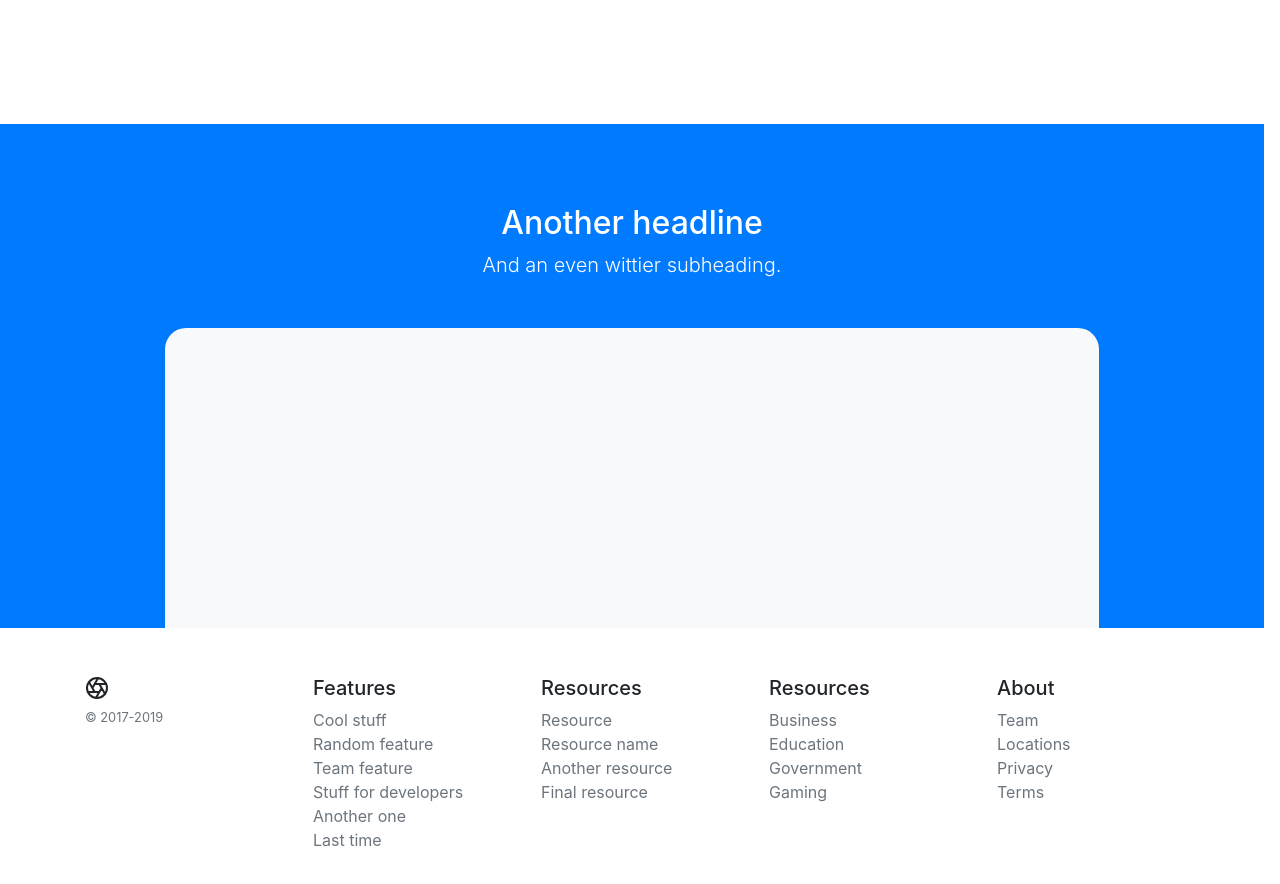
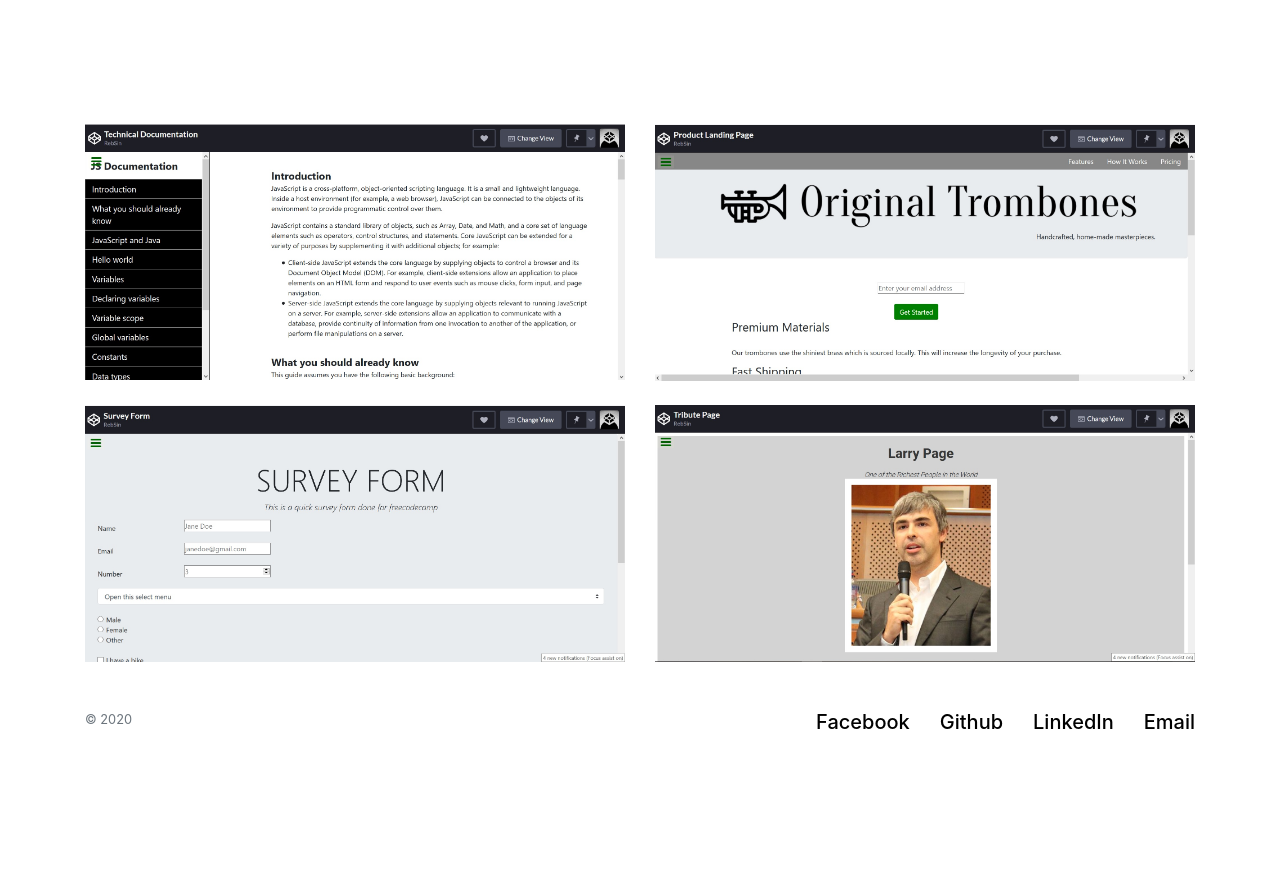
Before and after one commit to RebSin/personal-portfoliopage, a plain HTML site: page index.html in a window 1280 px wide. Shown: the part 740-1624 px from the top of the page. After the commit the page ends 1534 px from the top, so only its background shows below. Drawn offline with nearby package versions, Linux system fonts and the light colour scheme.

Commit message:
Added in links and finished minor styling

```diff
--- a/index.html
+++ b/index.html
@@ -27,40 +27,44 @@
 
 
 <section id ="projects">
-
+  <div class="container">
+    <div class="row">
+      <div class="col">
         <div class="project-tile">
-<a href ="">
-
-<!-- <div class="d-md-flex flex-md-equal w-100 my-md-3 pl-md-3"> -->
-  <div class="bg-primary mr-md-3 pt-3 px-3 pt-md-5 px-md-5 text-center text-white overflow-hidden">
-  <div class="my-3 py-3">
-    <h2 class="display-5">Another headline</h2>
-    <p class="lead">And an even wittier subheading.</p>
-  </div>
-  <div class="bg-light shadow-sm mx-auto" style="width: 80%; height: 300px; border-radius: 21px 21px 0 0;"></div>
-  </div>
-  <!-- </div> -->
-
-
-
-
-
-
+        <a href ="https://codepen.io/rebsin/full/eYpRzoa">
+        <img class="img-fluid" src= "images/technicalDoc.jpg" alt="technical documentation pages">
         </a>
         </div>
 
+      </div>
+      <div class="col">
         <div class="project-tile">
-<a href =""> </a>
+        <a href ="https://codepen.io/rebsin/full/zYvZLGQ">
+        <img class="img-fluid" src= "images/productLand.jpg" alt="product landing page">
+        </a>
+        </div>
+      </div>
+    </div>
+    <br>
+      <div class="row">
+        <div class="col">
+          <div class="project-tile">
+          <a href ="https://codepen.io/rebsin/full/OJypvyx">
+          <img class="img-fluid" src= "images/surveyForm.jpg" alt="survey form">
+          </a>
           </div>
 
+        </div>
+        <div class="col">
           <div class="project-tile">
-<a href =""> </a>
+          <a href ="https://codepen.io/rebsin/full/abvJEjE">
+          <img class="img-fluid" src= "images/tributePage.jpg" alt="tribute page">
+          </a>
+          </div>
         </div>
 
-<div class="project-tile">
-<a href =""> </a>
   </div>
-
+</div>
 </section>
 
 <footer>
@@ -74,50 +78,35 @@
 
 
 
-<footer class="container py-5">
+<footer id= "footer" class="container py-5">
 <div class="row">
 <div class="col-12 col-md">
-  <svg xmlns="http://www.w3.org/2000/svg" width="24" height="24" fill="none" stroke="currentColor" stroke-linecap="round" stroke-linejoin="round" stroke-width="2" class="d-block mb-2" role="img" viewBox="0 0 24 24" focusable="false"><title>Product</title><circle cx="12" cy="12" r="10"/><path d="M14.31 8l5.74 9.94M9.69 8h11.48M7.38 12l5.74-9.94M9.69 16L3.95 6.06M14.31 16H2.83m13.79-4l-5.74 9.94"/></svg>
-  <small class="d-block mb-3 text-muted">&copy; 2017-2019</small>
+  <small class="d-block mb-3 text-muted">&copy; 2020</small>
 </div>
+
+<a href ="https://www.facebook.com/" target="_blank"style="color:black !important;">
 <div class="col-6 col-md">
-  <h5>Features</h5>
-  <ul class="list-unstyled text-small">
-    <li><a class="text-muted" href="#">Cool stuff</a></li>
-    <li><a class="text-muted" href="#">Random feature</a></li>
-    <li><a class="text-muted" href="#">Team feature</a></li>
-    <li><a class="text-muted" href="#">Stuff for developers</a></li>
-    <li><a class="text-muted" href="#">Another one</a></li>
-    <li><a class="text-muted" href="#">Last time</a></li>
-  </ul>
+  <h5>Facebook</h5>
 </div>
+</a>
+
+<a href ="https://github.com/" target="_blank" style="color:black !important;">
 <div class="col-6 col-md">
-  <h5>Resources</h5>
-  <ul class="list-unstyled text-small">
-    <li><a class="text-muted" href="#">Resource</a></li>
-    <li><a class="text-muted" href="#">Resource name</a></li>
-    <li><a class="text-muted" href="#">Another resource</a></li>
-    <li><a class="text-muted" href="#">Final resource</a></li>
-  </ul>
+  <h5>Github</h5>
 </div>
+</a>
+
+<a href ="https://www.linkedin.com/feed/" target="_blank" style="color:black !important;">
 <div class="col-6 col-md">
-  <h5>Resources</h5>
-  <ul class="list-unstyled text-small">
-    <li><a class="text-muted" href="#">Business</a></li>
-    <li><a class="text-muted" href="#">Education</a></li>
-    <li><a class="text-muted" href="#">Government</a></li>
-    <li><a class="text-muted" href="#">Gaming</a></li>
-  </ul>
+  <h5>LinkedIn</h5>
 </div>
+</a>
+
+<a href ="https://mail.google.com/mail/u/0/" target="_blank" style="color:black !important;">
 <div class="col-6 col-md">
-  <h5>About</h5>
-  <ul class="list-unstyled text-small">
-    <li><a class="text-muted" href="#">Team</a></li>
-    <li><a class="text-muted" href="#">Locations</a></li>
-    <li><a class="text-muted" href="#">Privacy</a></li>
-    <li><a class="text-muted" href="#">Terms</a></li>
-  </ul>
+  <h5>Email</h5>
 </div>
+</a>
 </div>
 </footer>
 <script src="https://code.jquery.com/jquery-3.4.1.slim.min.js" integrity="sha384-J6qa4849blE2+poT4WnyKhv5vZF5SrPo0iEjwBvKU7imGFAV0wwj1yYfoRSJoZ+n" crossorigin="anonymous"></script>
```
Also changed, not shown: images/ProductLand.jpg (added), images/TechnicalDoc.jpg (added), images/surveyForm.jpg (added), images/tributePage.jpg (added). Lines whose indentation alone changed are shown as unchanged.
